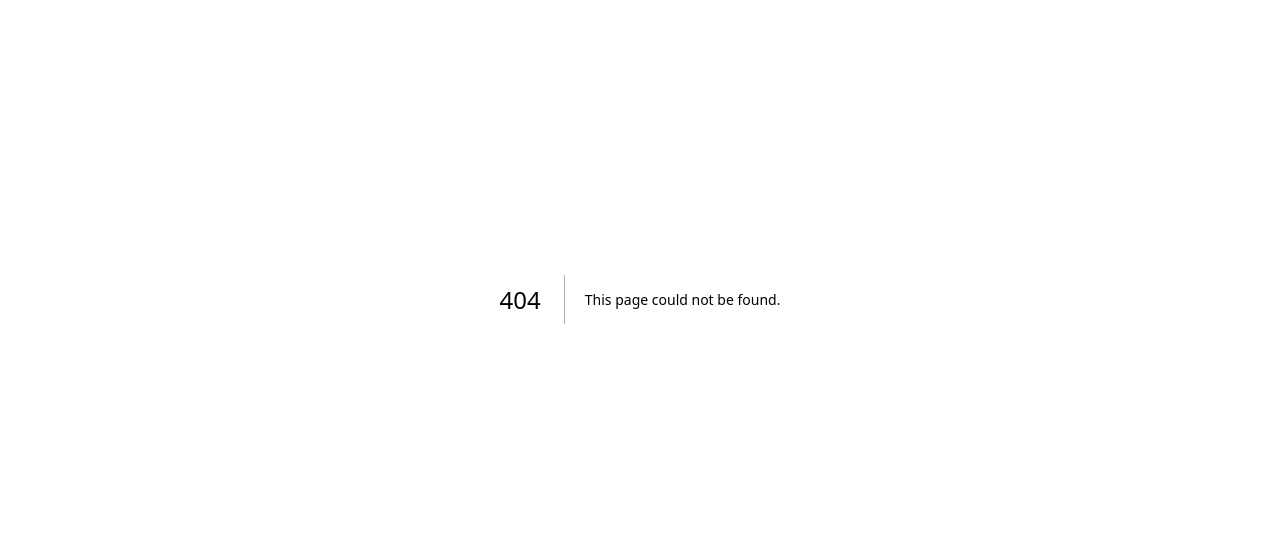
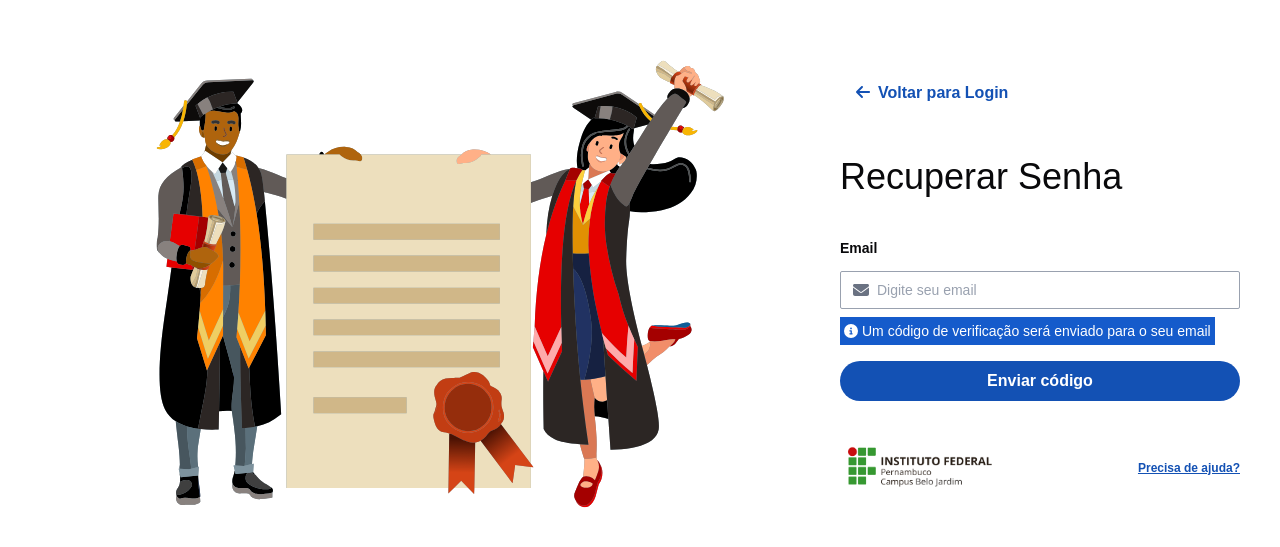
Before and after one commit to ifpebj-ti/gestao-tccs, a Next.js app in the folder frontend/: page /forgotPassword in a window 1280 px wide. Before the commit this address had no page. Shown: the part 101-648 px from the top of the page. Built offline with nearby package versions, Linux system fonts and the light colour scheme; a web font is replaced by a local one.

Commit message:
feat: add ForgotPassword page with email verification and alert functionality

```diff
--- /dev/null
+++ b/frontend/src/app/forgotPassword/page.tsx
@@ -0,0 +1,147 @@
+'use client';
+
+import { useState } from 'react';
+import Link from 'next/link';
+import { Button } from '@/components/ui/button';
+import { Input } from '@/components/ui/input';
+import { Label } from '@/components/ui/label';
+import {
+  faArrowLeft,
+  faEnvelope,
+  faTag
+} from '@fortawesome/free-solid-svg-icons';
+import Image from 'next/image';
+import LoginImage from '../../../public/login image.svg';
+import IFPELogo from '../../../public/IFPE Logo.png';
+import { Alert } from '@/components/AlertModal';
+
+export default function ForgotPassword() {
+  const [isCodeSent, setIsCodeSent] = useState(false);
+  const [email, setEmail] = useState('');
+  const [code, setCode] = useState('');
+  const [showAlert, setShowAlert] = useState(false);
+
+  const handleRedirectToLogin = () => {
+    window.location.href = '/';
+  };
+
+  const handleRedirectToNewPassword = () => {
+    window.location.href = '/newPassword';
+  };
+
+  const handleSendCode = () => {
+    setIsCodeSent(true);
+  };
+
+  const handleChangeEmail = () => {
+    setIsCodeSent(false);
+    setEmail('');
+  };
+
+  const handleAlert = () => {
+    setShowAlert(true);
+  };
+
+  const handleCloseAlert = () => {
+    setShowAlert(false);
+    handleRedirectToNewPassword();
+  };
+
+  return (
+    <div className="flex flex-col lg:flex-row items-center justify-center lg:justify-between max-h-screen py-40 px-5 lg:px-10">
+      {/* image */}
+      <Image src={LoginImage} alt="Login Image" className="w-full sm:w-2/3" />
+
+      {/* content */}
+      <div className="w-full lg:w-1/3 flex flex-col items-center justify-center gap-10">
+        <div className="flex flex-col w-full gap-5">
+          <Button
+            icon={faArrowLeft}
+            className="w-min lg:block hidden"
+            onClick={handleRedirectToLogin}
+            variant={'ghost'}
+          >
+            Voltar para Login
+          </Button>
+          <h1 className="text-2xl lg:text-4xl font-medium my-6">
+            Recuperar Senha
+          </h1>
+          <div className="flex flex-col">
+            {!isCodeSent ? (
+              <div className="grid items-center gap-4">
+                <Label className="font-semibold" htmlFor="email">
+                  Email
+                </Label>
+                <Input
+                  placeholder="Digite seu email"
+                  value={email}
+                  onChange={(e) => setEmail(e.target.value)}
+                  icon={faEnvelope}
+                  helperText="Um código de verificação será enviado para o seu email"
+                />
+                <Button onClick={handleSendCode}>Enviar código</Button>
+              </div>
+            ) : (
+              <div className="grid items-center gap-4">
+                <Label className="font-semibold" htmlFor="code">
+                  Código
+                </Label>
+                <Input
+                  placeholder="Digite o código"
+                  value={code}
+                  onChange={(e) => setCode(e.target.value)}
+                  icon={faTag}
+                />
+                <div className="flex items-center gap-2">
+                  <Button
+                    onClick={handleChangeEmail}
+                    variant={'outline'}
+                    className="w-full"
+                  >
+                    Modificar email
+                  </Button>
+                  <Button onClick={handleAlert} className="w-full">
+                    Verificar
+                  </Button>
+                </div>
+              </div>
+            )}
+          </div>
+          <Button
+            icon={faArrowLeft}
+            className="lg:hidden block"
+            onClick={handleRedirectToLogin}
+            variant={'ghost'}
+          >
+            Voltar para Login
+          </Button>
+        </div>
+
+        {/* footer */}
+        <div className="flex items-center justify-between w-full">
+          <Image
+            src={IFPELogo}
+            alt="Logo IFPE"
+            className="w-32 lg:w-40 h-auto"
+          />
+          <Link
+            href="/"
+            className="text-[#1351B4] text-xs font-semibold underline"
+          >
+            Precisa de ajuda?
+          </Link>
+        </div>
+      </div>
+
+      {/* Alert */}
+      {showAlert && (
+        <Alert
+          title="Sucesso!"
+          description="Agora você pode cadastrar sua nova senha."
+          closeButtonText="Cadastrar nova senha"
+          onClose={handleCloseAlert}
+        />
+      )}
+    </div>
+  );
+}
```
